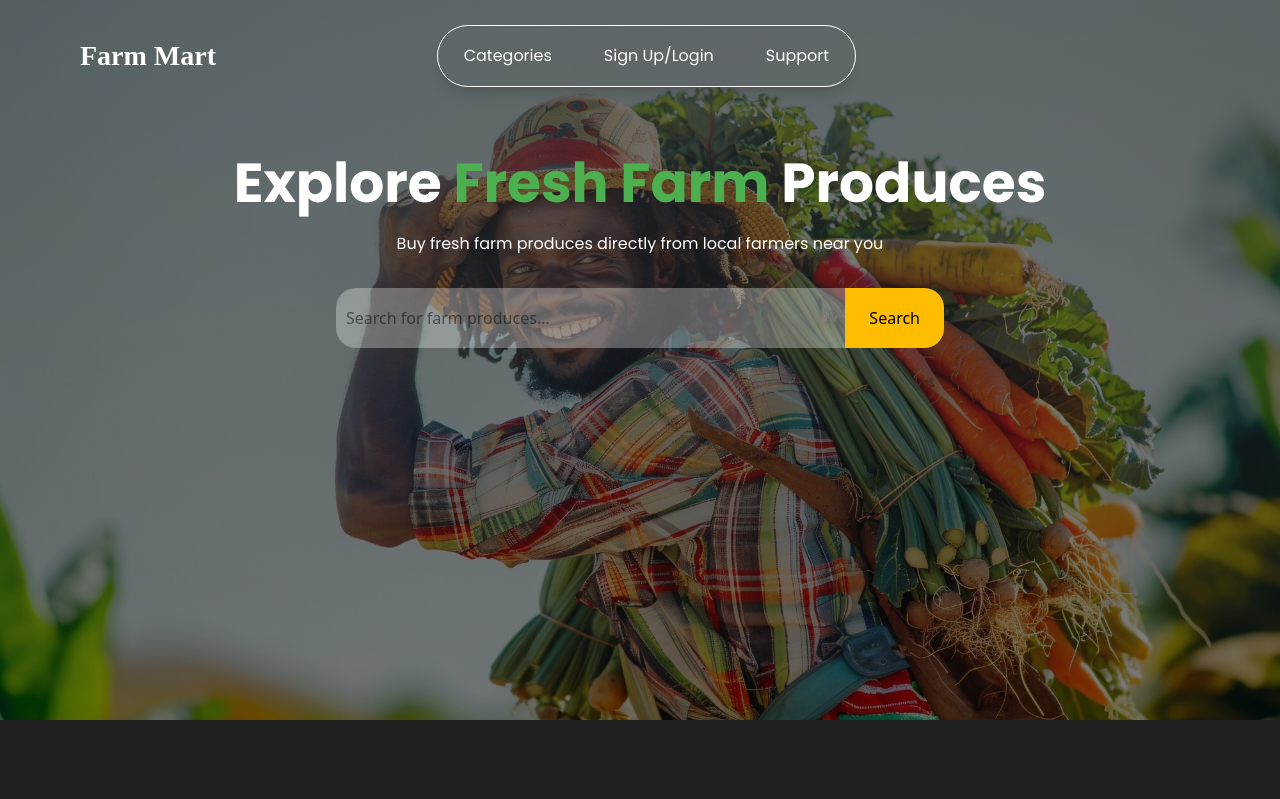
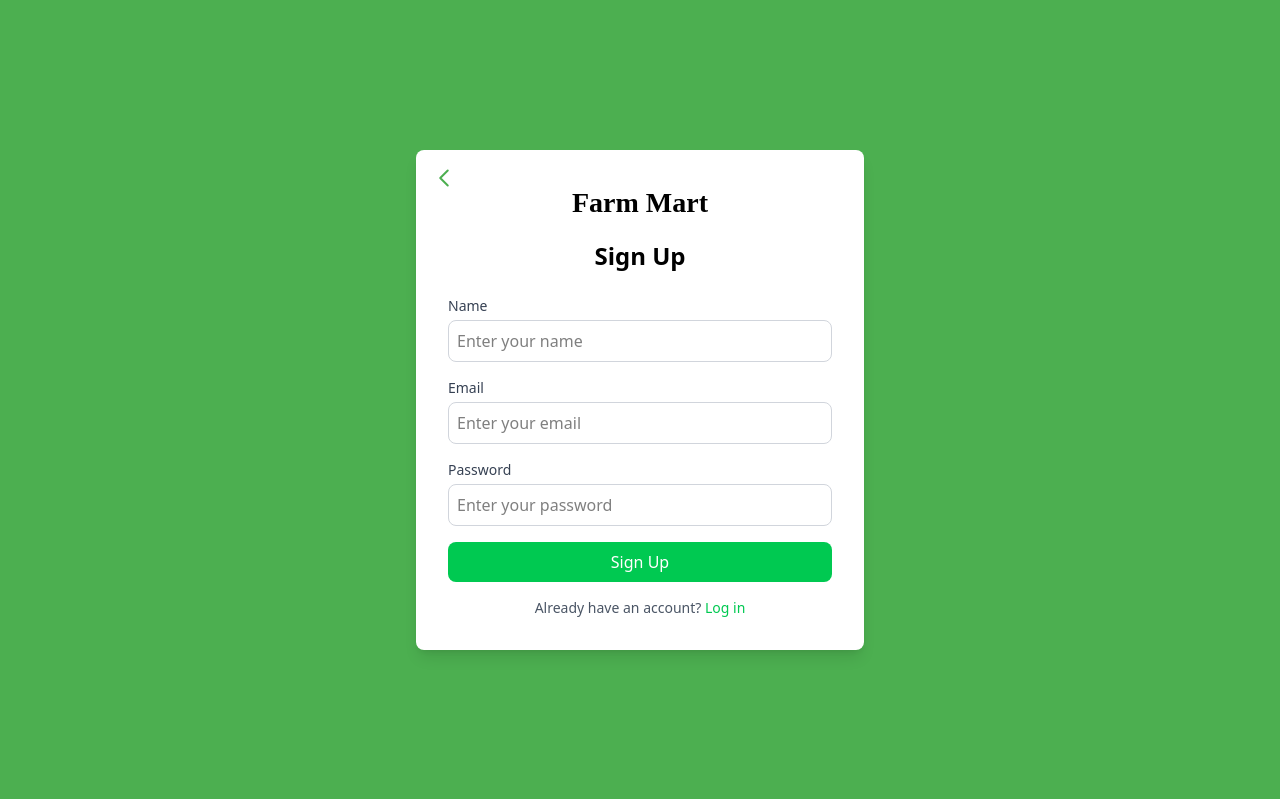
Before and after one commit to DSOTec/Farm-Mart, a React (Vite) app: page /signup in a window 1280 px wide. Shown: the top 799 px of the page. Built offline with nearby package versions, Linux system fonts and the light colour scheme; a web font is replaced by a local one.

Commit message:
Login and Signup page are functional

```diff
--- a/src/App.jsx
+++ b/src/App.jsx
@@ -7,6 +7,8 @@ import Farmitems from './Pages/Farmitems.jsx';
 import bg1 from './assets/bg.webp';
 import bg2 from './assets/bg2.webp';
 import bg3 from './assets/bg3.webp';
+import LoginPage from './Pages/LoginPage.jsx'
+import SignupPage from './Pages/SignupPage'
 
 const App = () => {
   const [currentImageIndex, setCurrentImageIndex] = useState(0); // State for the current image index
@@ -22,7 +24,9 @@ const App = () => {
 
   return (
     <>
-      <div
+
+      <Routes>
+       <Route path="/" element={<div
         className={`bg-cover bg-center h-[90vh]`}
         style={{
           backgroundImage: `linear-gradient(rgba(51,51,51,0.7),rgba(0,0,0,0.5)), url(${images[currentImageIndex]})`,
@@ -30,10 +34,10 @@ const App = () => {
       >
         <Navbar />
         <Banner />
-      </div>
-      <Routes>
-        {/*<Route path="/" element={<Banner />} />*/}
+      </div>} />
         <Route path="/farmitems" element={<Farmitems />} /> {/* Add route for Farmitems */}
+        <Route path="/login" element={<LoginPage />} /> {/* Login route */}
+        <Route path="/signup" element={<SignupPage />} /> {/* Signup route */}
       </Routes>
       <Footer />
     </>
--- /dev/null
+++ b/src/Pages/Categories.jsx
@@ -0,0 +1,9 @@
+import React from 'react'
+
+const Categories = () => {
+  return (
+    <div>Categories</div>
+  )
+}
+
+export default Categories
--- /dev/null
+++ b/src/Pages/LoginPage.jsx
@@ -0,0 +1,106 @@
+import React, { useState } from 'react';
+import { Link, useNavigate } from 'react-router-dom'; // Import useNavigate
+
+const LoginPage = () => {
+  const [formData, setFormData] = useState({
+    email: '',
+    password: '',
+  });
+
+  const navigate = useNavigate(); // Initialize useNavigate for navigation
+
+  const handleChange = (e) => {
+    setFormData({ ...formData, [e.target.name]: e.target.value });
+  };
+
+  const handleSubmit = (e) => {
+    e.preventDefault();
+    console.log('Login submitted:', formData);
+  };
+
+  return (
+    <div className="flex items-center justify-center min-h-screen bg-[#4CAF50]">
+      <div className="bg-white p-8 rounded-lg shadow-lg w-full max-w-md relative">
+        {/* Back Arrow */}
+        <button
+          onClick={() => navigate('/')} // Navigate to the home page
+          className="absolute top-4 left-4 text-[#4CAF50] hover:text-green-900"
+        >
+          <svg
+            xmlns="http://www.w3.org/2000/svg"
+            fill="none"
+            viewBox="0 0 24 24"
+            strokeWidth={2}
+            stroke="currentColor"
+            className="w-6 h-6"
+          >
+            <path
+              strokeLinecap="round"
+              strokeLinejoin="round"
+              d="M15.75 19.5L8.25 12l7.5-7.5"
+            />
+          </svg>
+        </button>
+
+        <Link
+          className="font-[montagu] font-[700] text-[18px] text-[#000000] md:text-[28px] block text-center mb-4"
+          to="/"
+        >
+          Farm Mart
+        </Link>
+        <h2 className="text-2xl font-bold text-center mb-6">Log In</h2>
+        <form onSubmit={handleSubmit} className="space-y-4">
+          {/* Email Input */}
+          <div>
+            <label htmlFor="email" className="block text-sm font-medium text-gray-700">
+              Email
+            </label>
+            <input
+              type="email"
+              id="email"
+              name="email"
+              value={formData.email}
+              onChange={handleChange}
+              className="w-full mt-1 p-2 border border-gray-300 rounded-lg focus:outline-none focus:ring-2 focus:ring-blue-500"
+              placeholder="Enter your email"
+              required
+            />
+          </div>
+
+          {/* Password Input */}
+          <div>
+            <label htmlFor="password" className="block text-sm font-medium text-gray-700">
+              Password
+            </label>
+            <input
+              type="password"
+              id="password"
+              name="password"
+              value={formData.password}
+              onChange={handleChange}
+              className="w-full mt-1 p-2 border border-gray-300 rounded-lg focus:outline-none focus:ring-2 focus:ring-blue-500"
+              placeholder="Enter your password"
+              required
+            />
+          </div>
+
+          {/* Submit Button */}
+          <button
+            type="submit"
+            className="w-full bg-[#4CAF50] text-white py-2 px-4 rounded-lg hover:bg-[#FF9C00] transition duration-300"
+          >
+            Log In
+          </button>
+        </form>
+        <p className="text-sm text-center text-gray-600 mt-4">
+          Don't have an account?{' '}
+          <Link to="/signup" className="text-blue-500 hover:underline">
+            Sign Up
+          </Link>
+        </p>
+      </div>
+    </div>
+  );
+};
+
+export default LoginPage;
--- /dev/null
+++ b/src/Pages/SignupPage.jsx
@@ -0,0 +1,124 @@
+import React, { useState } from 'react';
+import { Link, useNavigate } from 'react-router-dom'; // Import useNavigate
+
+const SignupPage = () => {
+  const [formData, setFormData] = useState({
+    name: '',
+    email: '',
+    password: '',
+  });
+
+  const navigate = useNavigate(); // Initialize useNavigate for navigation
+
+  const handleChange = (e) => {
+    setFormData({ ...formData, [e.target.name]: e.target.value });
+  };
+
+  const handleSubmit = (e) => {
+    e.preventDefault();
+    console.log('Form submitted:', formData);
+  };
+
+  return (
+    <div className="flex items-center justify-center min-h-screen bg-[#4CAF50]">
+      <div className="bg-white p-8 rounded-lg shadow-lg w-full max-w-md relative">
+        {/* Back Arrow */}
+        <button
+          onClick={() => navigate('/')} // Navigate to the home page
+          className="absolute top-4 left-4 text-[#4CAF50] hover:text-green-600"
+        >
+          <svg
+            xmlns="http://www.w3.org/2000/svg"
+            fill="none"
+            viewBox="0 0 24 24"
+            strokeWidth={2}
+            stroke="currentColor"
+            className="w-6 h-6"
+          >
+            <path
+              strokeLinecap="round"
+              strokeLinejoin="round"
+              d="M15.75 19.5L8.25 12l7.5-7.5"
+            />
+          </svg>
+        </button>
+
+        <Link
+          className="font-[montagu] font-[700] text-[18px] text-[#000000] md:text-[28px] block text-center mb-4"
+          to="/"
+        >
+          Farm Mart
+        </Link>
+        <h2 className="text-2xl font-bold text-center mb-6">Sign Up</h2>
+        <form onSubmit={handleSubmit} className="space-y-4">
+          {/* Name Input */}
+          <div>
+            <label htmlFor="name" className="block text-sm font-medium text-gray-700">
+              Name
+            </label>
+            <input
+              type="text"
+              id="name"
+              name="name"
+              value={formData.name}
+              onChange={handleChange}
+              className="w-full mt-1 p-2 border border-gray-300 rounded-lg focus:outline-none focus:ring-2 focus:ring-green-500"
+              placeholder="Enter your name"
+              required
+            />
+          </div>
+
+          {/* Email Input */}
+          <div>
+            <label htmlFor="email" className="block text-sm font-medium text-gray-700">
+              Email
+            </label>
+            <input
+              type="email"
+              id="email"
+              name="email"
+              value={formData.email}
+              onChange={handleChange}
+              className="w-full mt-1 p-2 border border-gray-300 rounded-lg focus:outline-none focus:ring-2 focus:ring-green-500"
+              placeholder="Enter your email"
+              required
+            />
+          </div>
+
+          {/* Password Input */}
+          <div>
+            <label htmlFor="password" className="block text-sm font-medium text-gray-700">
+              Password
+            </label>
+            <input
+              type="password"
+              id="password"
+              name="password"
+              value={formData.password}
+              onChange={handleChange}
+              className="w-full mt-1 p-2 border border-gray-300 rounded-lg focus:outline-none focus:ring-2 focus:ring-green-500"
+              placeholder="Enter your password"
+              required
+            />
+          </div>
+
+          {/* Submit Button */}
+          <button
+            type="submit"
+            className="w-full bg-green-500 text-white py-2 px-4 rounded-lg hover:bg-green-600 transition duration-300"
+          >
+            Sign Up
+          </button>
+        </form>
+        <p className="text-sm text-center text-gray-600 mt-4">
+          Already have an account?{' '}
+          <Link to="/login" className="text-green-500 hover:underline">
+            Log in
+          </Link>
+        </p>
+      </div>
+    </div>
+  );
+};
+
+export default SignupPage;
--- a/src/components/Navbar.jsx
+++ b/src/components/Navbar.jsx
@@ -3,6 +3,8 @@ import { Link } from 'react-router-dom';
 import categories from '../assets/categories.png'
 import profile from '../assets/profile.png'
 import support from '../assets/support.png'
+import LoginPage from '../Pages/LoginPage.jsx';
+import SignupPage from '../Pages/SignupPage.jsx';
 
 const Navbar = () => {
   return (
@@ -23,8 +25,17 @@ const Navbar = () => {
               <li className="text-white p-[10px]">
                 <Link>Categories</Link>
               </li>
-              <li className="text-white p-[10px]">
-                <Link>Sign Up/Login</Link>
+              <li className="text-white p-[10px] relative group">
+                <Link className="cursor-pointer">Sign Up/Login</Link>
+                {/* Dropdown Menu */}
+                <ul className="absolute left-0 mt-2 hidden group-hover:block bg-[rgba(255,255,255,0.8)] text-white rounded-lg shadow-lg">
+                  <li className="p-2 hover:bg-[#4CAF50] rounded-t-lg">
+                    <Link to="/login">Login</Link> {/* Link to LoginPage */}
+                  </li>
+                  <li className="p-2 hover:bg-[#4CAF50] rounded-b-lg">
+                    <Link to="/signup">Sign Up</Link> {/* Link to SignupPage */}
+                  </li>
+                </ul>
               </li>
               <li className="text-white p-[10px]">
                 <Link>Support</Link>
```
Also changed, not shown: src/Pages/Dashboard.jsx (added).
